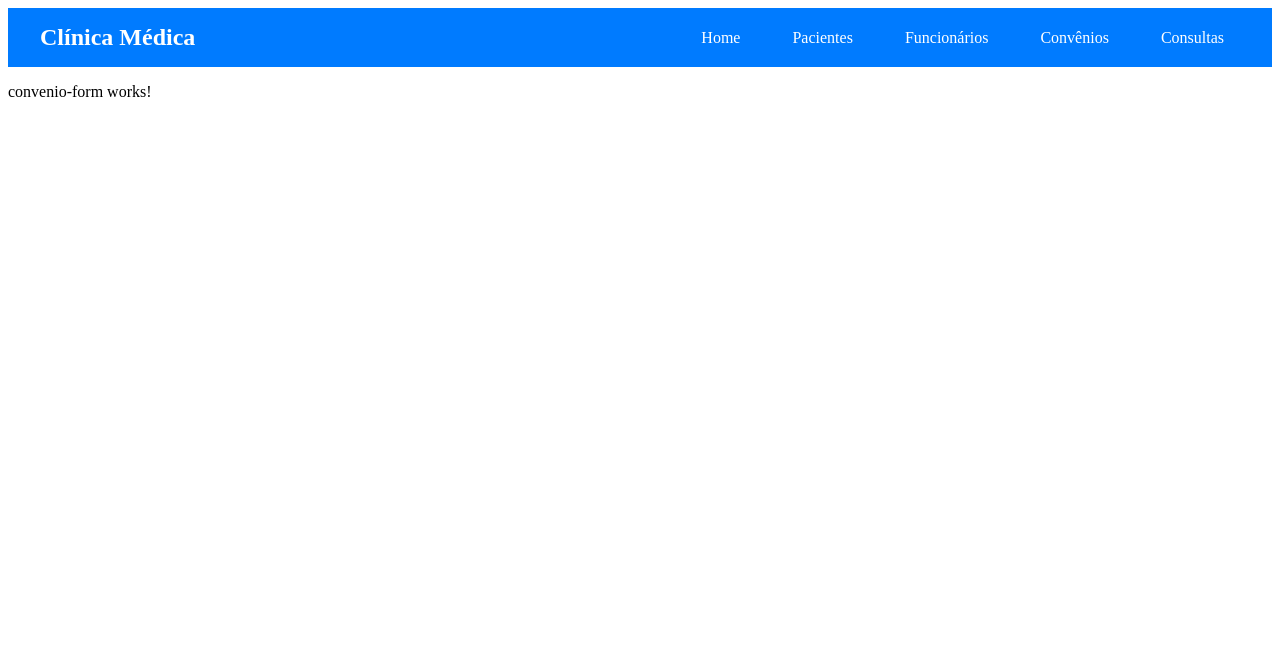
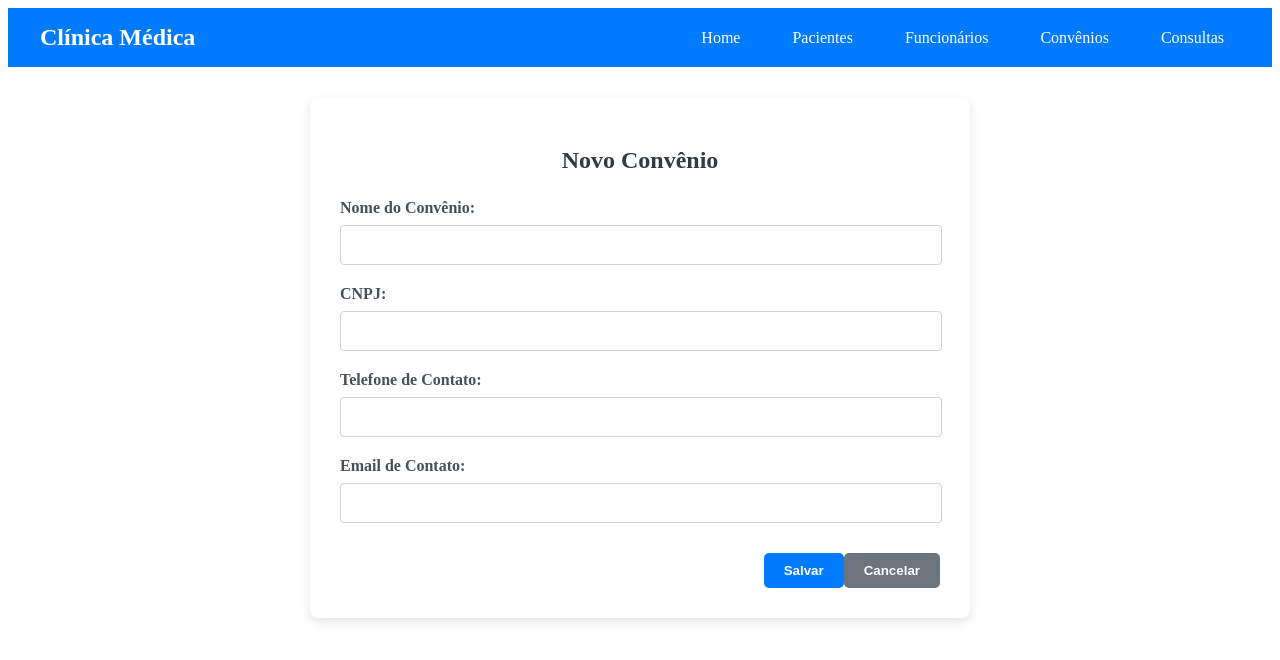
Before and after one commit to arexandre/TDE-03-Desenvolvimento-Angular, an Angular app: page /convenios/novo in a window 1280 px wide. Shown: the top 660 px of the page. Built offline with nearby package versions, Linux system fonts and the light colour scheme.

Commit message:
Update convenio-form.component.html

```diff
--- a/src/app/pages/convenios/convenio-form/convenio-form.component.html
+++ b/src/app/pages/convenios/convenio-form/convenio-form.component.html
@@ -1 +1,26 @@
-<p>convenio-form works!</p>
+<div class="form-container">
+  <h2>{{ isEditMode ? 'Editar' : 'Novo' }} Convênio</h2>
+  <form>
+    <div class="form-group">
+      <label for="nomeConvenio">Nome do Convênio:</label>
+      <input type="text" id="nomeConvenio" name="nomeConvenio" required>
+    </div>
+    <div class="form-group">
+      <label for="cnpj">CNPJ:</label>
+      <input type="text" id="cnpj" name="cnpj">
+    </div>
+    <div class="form-group">
+      <label for="telefone">Telefone de Contato:</label>
+      <input type="tel" id="telefone" name="telefone">
+    </div>
+    <div class="form-group">
+      <label for="email">Email de Contato:</label>
+      <input type="email" id="email" name="email">
+    </div>
+
+    <div class="form-actions">
+      <button type="submit" class="btn btn-save">Salvar</button>
+      <button type="button" class="btn btn-cancel" (click)="goBack()">Cancelar</button>
+    </div>
+  </form>
+</div>
```
